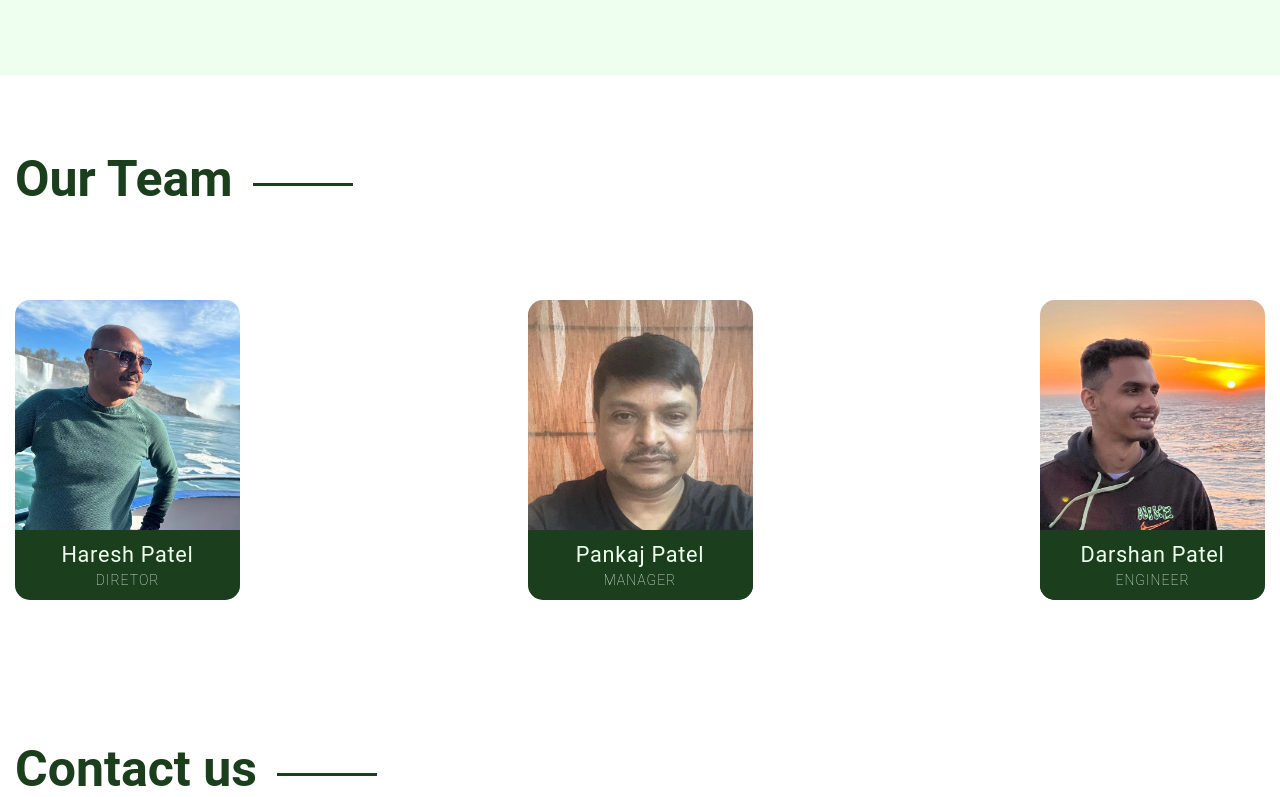
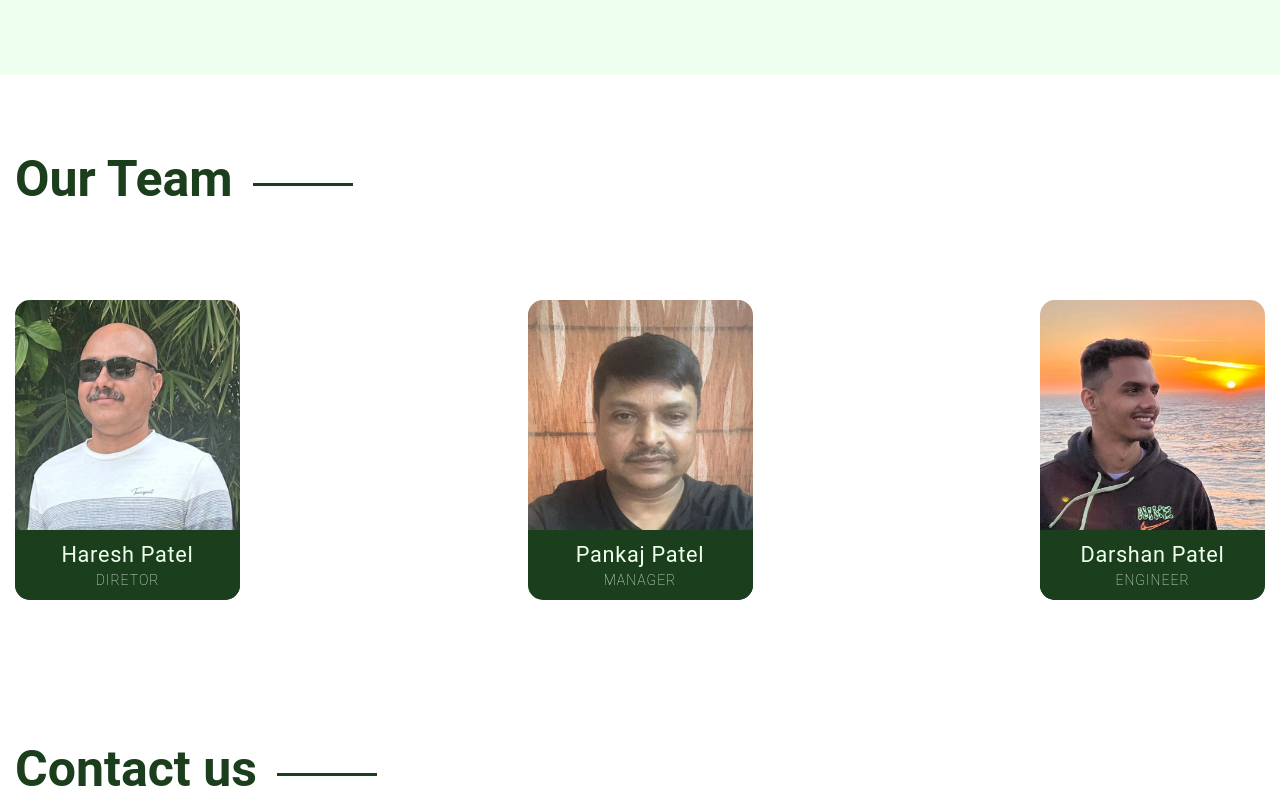
Before and after one commit to dpatel999/hindorg, a Next.js app: page / in a window 1280 px wide. Shown: the part 3945-4742 px from the top of the page. Built offline with nearby package versions, Linux system fonts and the light colour scheme.

Commit message:
updated haresh image

```diff
--- a/app/Components/Sections/Featured/OurTeam.jsx
+++ b/app/Components/Sections/Featured/OurTeam.jsx
@@ -15,7 +15,7 @@ export default function OurTeam() {
                     <div className={Styles.imgcard}>
                         <Image
                             className={Styles.mainImg}
-                            src="/Assets/team/1.webp"
+                            src="/Assets/team/Haresh.jpeg"
                             alt="Haresh Patel"
                             width={768}
                             height={1024}
```
Also changed, not shown: public/Assets/team/Haresh.jpeg (added).
